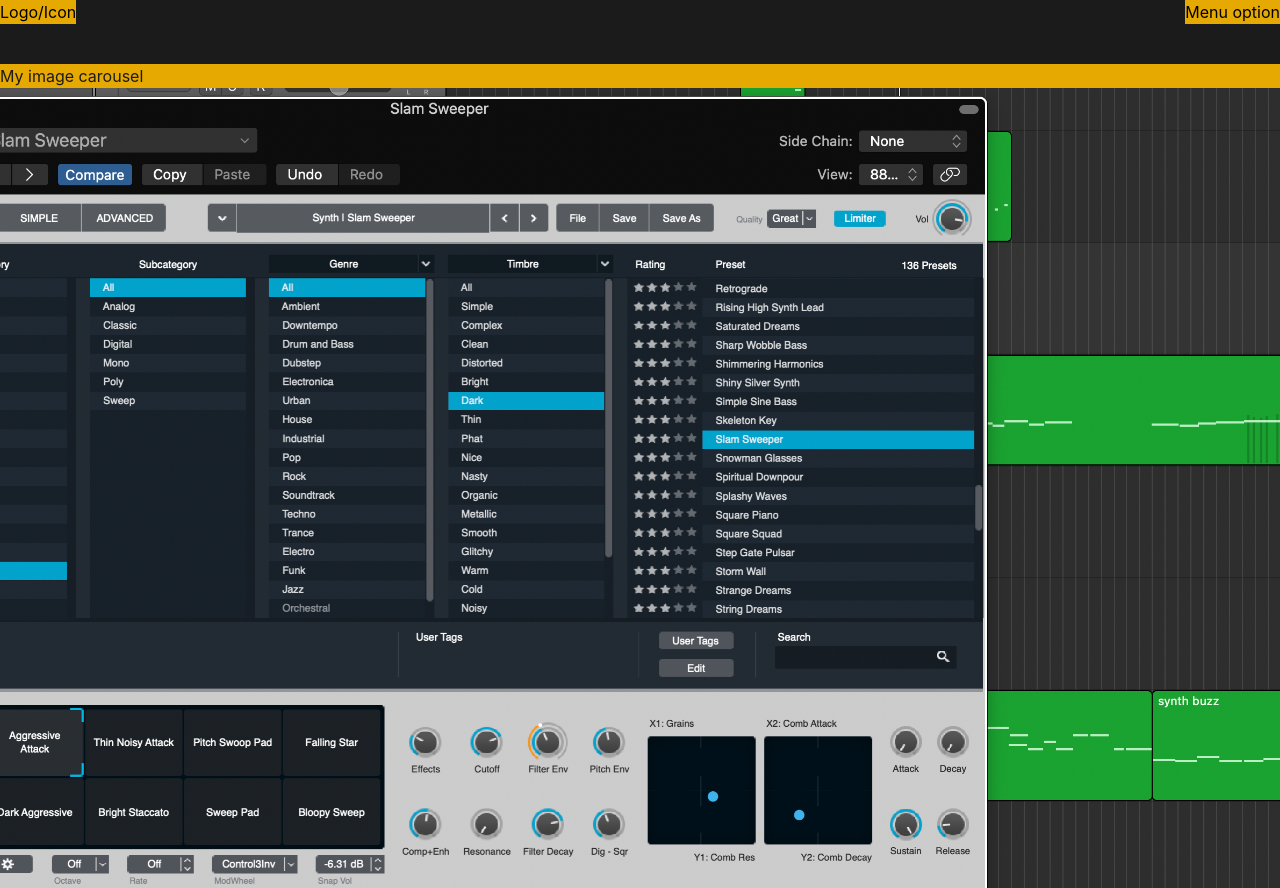
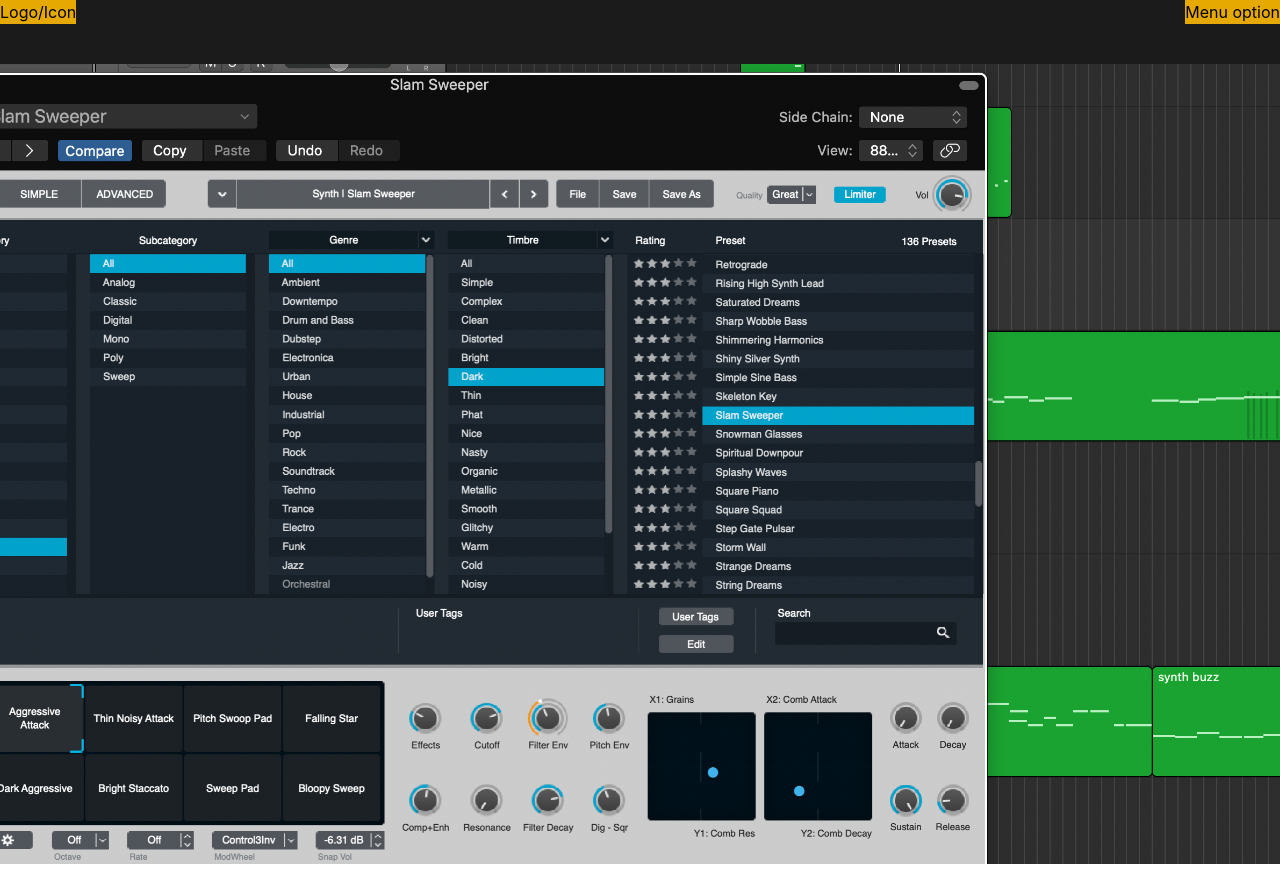
Before and after one commit to PinedaVictor/a-la-mode, a React (Vite) app: page / in a window 1280 px wide. After the commit the page ends 864 px from the top, so only its background shows below. Built offline with nearby package versions, Linux system fonts and the light colour scheme.

Commit message:
Added image state to carousel

```diff
--- a/src/components/elements/image-carousel/ImageCarousel.tsx
+++ b/src/components/elements/image-carousel/ImageCarousel.tsx
@@ -1,17 +1,20 @@
-import React from "react";
+import React, { useState } from "react";
 import img from "../../../assets/images/idk.png";
 import img2 from "../../../assets/images/yes.jpg";
 
 const images = [img, img2];
 
 export const ImageCarousel: React.FC = () => {
+  const [currentImg, setCurrentImg] = useState(img);
+  // TODO: Get started with gestures API
+  // TODO: Associate gesture with moving right and left of an image
+
   return (
     <>
-      <div className="text-offBlack">My image carousel</div>
       <div className=" h-full w-full">
         <picture>
           <img
-            src={img}
+            src={currentImg}
             alt="Make sure alt text is in data"
             className="object-cover h-full w-full"
           />
```
